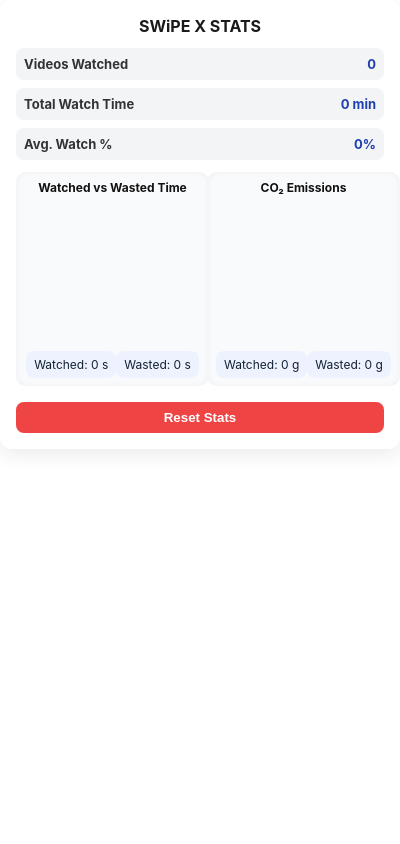
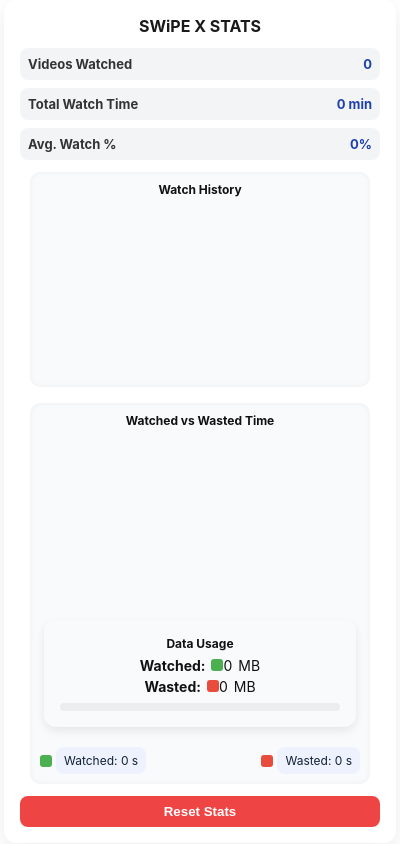
Before and after one commit to JamilAL01/swipe_extension_server, a browser extension: page popup/popup.html in a window 400 px wide. Drawn offline with Linux system fonts and the light colour scheme.

Commit message:
update popup

```diff
--- a/popup/popup.html
+++ b/popup/popup.html
@@ -11,37 +11,35 @@
       --muted: #f3f4f6;
       --accent: #1e40af;
       --card: #f9fafc;
-      --danger:#ef4444;
-    }
-    html,body{
-      margin:0;padding:0;
-      font-family:Inter,Arial,sans-serif;
-      background:transparent;
+      --danger: #ef4444;
     }
 
-    .container{
-      width:400px;
-      padding:16px;
-      background:var(--bg);
-      border-radius:12px;
-      box-shadow:0 6px 20px rgba(0,0,0,0.08);
-      color:#111;
+    html, body {
+      margin: 0;
+      padding: 0;
+      font-family: Inter, Arial, sans-serif;
+      background: transparent;
     }
 
-    h1{
-      font-size:16px;
-      margin:0 0 12px;
-      text-align:center;
+    .container {
+      width: 360px;
+      padding: 16px;
+      background: var(--bg);
+      border-radius: 12px;
+      box-shadow: 0 6px 20px rgba(0,0,0,0.08);
+      color: #111;
     }
 
-    .metrics{
+    h1 { font-size:16px; margin:0 0 12px; text-align:center }
+
+    .metrics {
       display:flex;
       flex-direction:column;
       gap:8px;
       margin-bottom:12px;
     }
 
-    .metric{
+    .metric {
       display:flex;
       justify-content:space-between;
       padding:8px;
@@ -50,54 +48,60 @@
       font-size:13px;
     }
 
-    .metric .label{color:#333}
-    .metric .value{font-weight:700;color:var(--accent)}
+    .metric .label { color:#333 }
+    .metric .value { font-weight:700; color:var(--accent) }
 
-    /* Two side-by-side charts */
-    .charts{
-      display:grid;
-      grid-template-columns:1fr 1fr;
-      gap:14px;
+    /* Charts layout: each chart-block centered and full-width */
+    .charts {
+      display:flex;
+      flex-direction:column;
+      gap:16px;
+      align-items:center;
       margin-top:10px;
     }
 
-    .chart-block{
-      background:var(--card);
-      padding:8px;
+    .chart-block {
+      width: 100%;
+      max-width: 320px;
+      background: var(--card);
+      padding:10px;
       border-radius:10px;
       text-align:center;
       display:flex;
       flex-direction:column;
       align-items:center;
+      gap:12px;
     }
 
-    .chart-block h3{
+    .chart-block h3 {
       font-size:12px;
       margin:0 0 8px;
     }
 
-    canvas{
+    canvas {
       width:100% !important;
-      height:140px !important;
+      max-width: 280px;
+      height:160px !important;
     }
 
-    .summary-row{
+    .summary-row {
       display:flex;
       justify-content:space-between;
       margin-top:8px;
       font-size:12px;
+      width:100%;
     }
 
-    .summary-row span{
+    .summary-row span {
       background:#eef2ff;
       padding:6px 8px;
       border-radius:8px;
       color:#123;
     }
 
-    .reset-btn{
+    .reset-btn {
       width:100%;
-      margin-top:16px;
+      margin-top:12px;
       padding:8px;
       border-radius:8px;
       border:0;
@@ -106,13 +110,74 @@
       font-weight:700;
       cursor:pointer;
     }
+
+    /* Data Usage Card */
+    #data-usage-card {
+      background: var(--card);
+      color: #111;
+      padding: 16px;
+      border-radius: 12px;
+      box-shadow: 0 4px 10px rgba(0,0,0,0.08);
+      text-align: center;
+      font-family: 'Inter', sans-serif;
+      width: 100%;
+      max-width: 280px;
+    }
+
+    #data-usage-card h3 {
+      font-size:12px;
+      margin-bottom:6px;
+      text-align:center;
+    }
+
+    #data-usage-card p {
+      margin:4px 0;
+      font-size:14px;
+      display:flex;
+      align-items:center;
+      justify-content: center;
+      gap:6px;
+    }
+
+    #watchedMB::before {
+      content:"";
+      display:inline-block;
+      width:12px;
+      height:12px;
+      border-radius:3px;
+      background:#4CAF50;
+    }
+
+    #wastedMB::before {
+      content:"";
+      display:inline-block;
+      width:12px;
+      height:12px;
+      border-radius:3px;
+      background:#E74C3C;
+    }
+
+    #data-bar-container {
+      height: 8px;
+      width: 100%;
+      background: rgba(0,0,0,0.05);
+      border-radius: 10px;
+      overflow: hidden;
+      margin-top:8px;
+    }
+
+    #data-bar {
+      height: 100%;
+      width: 0%;
+      background: #4CAF50;
+      transition: width 0.5s ease;
+    }
   </style>
 </head>
 <body>
   <div class="container" role="main" aria-label="Swipe stats popup">
     <h1>SWiPE X STATS</h1>
 
-    <!-- ===== BASIC METRICS ===== -->
     <div class="metrics">
       <div class="metric">
         <span class="label"><b>Videos Watched</b></span>
@@ -130,25 +195,35 @@
       </div>
     </div>
 
-    <!-- ===== CHARTS ===== -->
     <div class="charts">
-      <!-- Watched vs Wasted Time -->
+      <div class="chart-block">
+        <h3>Watch History</h3>
+        <canvas id="watch-history-chart" aria-label="Watch history chart"></canvas>
+      </div>
+
       <div class="chart-block">
         <h3>Watched vs Wasted Time</h3>
         <canvas id="data-pie-chart" aria-label="Watched versus wasted pie chart"></canvas>
+
+        <!-- Data Usage Card below the pie -->
+        <div id="data-usage-card">
+          <h3> Data Usage</h3>
+          <p><b>Watched:</b> <span id="watchedMB">0</span> MB</p>
+          <p><b>Wasted:</b> <span id="wastedMB">0</span> MB</p>
+          <div id="data-bar-container">
+            <div id="data-bar"></div>
+          </div>
+        </div>
+
         <div class="summary-row">
-          <span id="watched-time">Watched: 0 s</span>
-          <span id="wasted-time">Wasted: 0 s</span>
-        </div>
-      </div>
-
-      <!-- CO₂ Emissions -->
-      <div class="chart-block">
-        <h3>CO₂ Emissions</h3>
-        <canvas id="co2-pie-chart" aria-label="CO2 emission pie chart"></canvas>
-        <div class="summary-row">
-          <span id="co2-watched">Watched: 0 g</span>
-          <span id="co2-wasted">Wasted: 0 g</span>
+          <div style="display:flex; align-items:center; gap:4px;">
+            <div style="width:12px; height:12px; background:#4CAF50; border-radius:3px;"></div>
+            <span id="watched-time">Watched: 0 s</span>
+          </div>
+          <div style="display:flex; align-items:center; gap:4px;">
+            <div style="width:12px; height:12px; background:#E74C3C; border-radius:3px;"></div>
+            <span id="wasted-time">Wasted: 0 s</span>
+          </div>
         </div>
       </div>
     </div>
```
